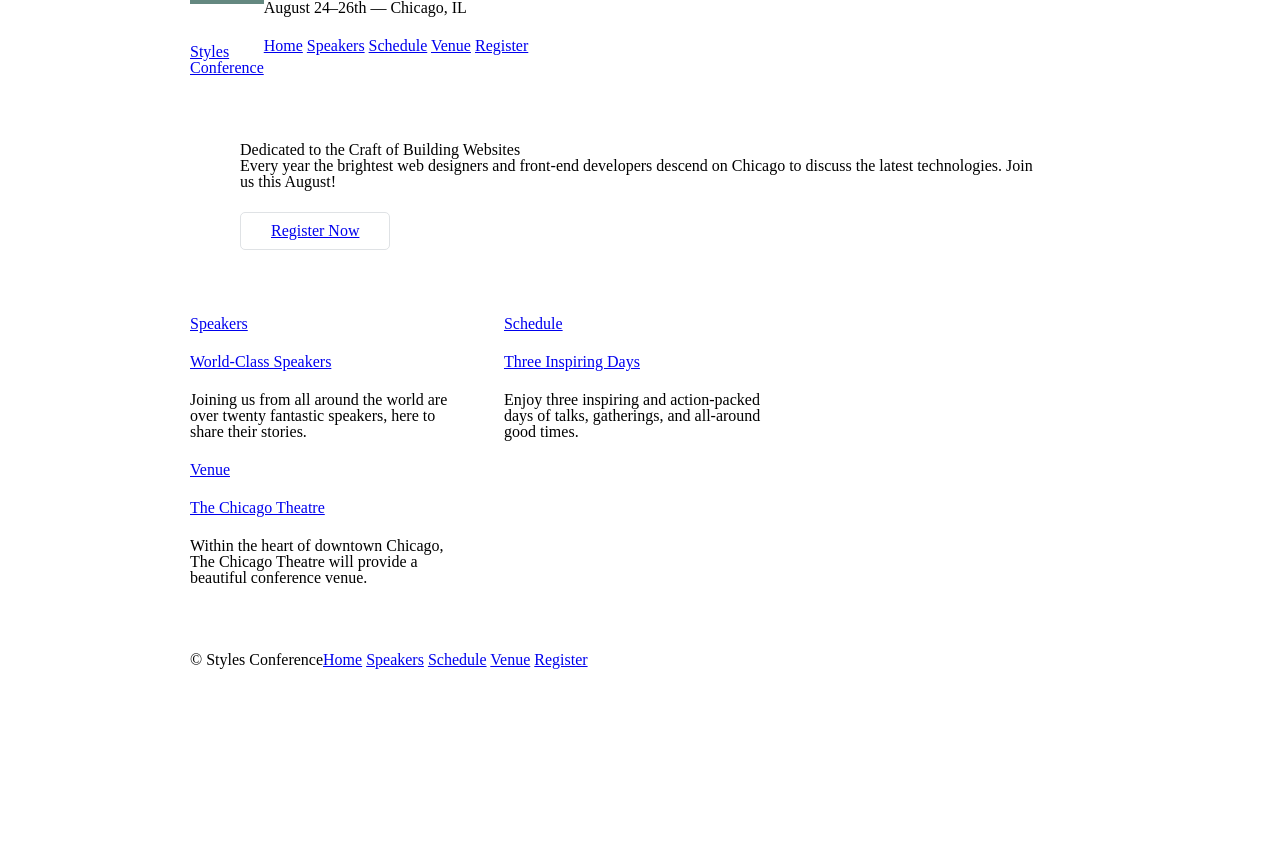
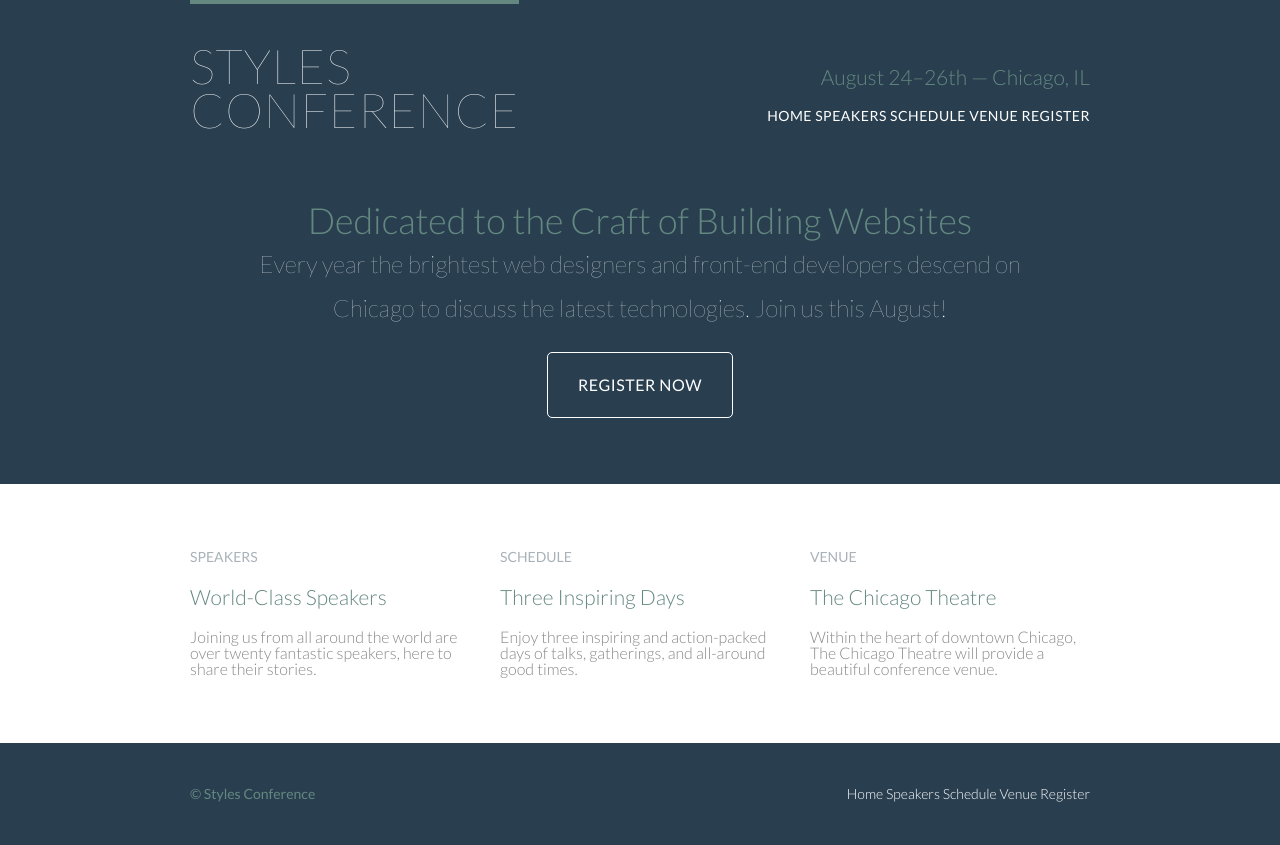
Before and after one commit to TornikeJ/bitcamp-html-css, a plain HTML site: page index.html in a window 1280 px wide. Before the commit the page ends 800 px from the top, so only its background shows below. Drawn offline with Linux system fonts and the light colour scheme.

Commit message:
feat(sixth-lesson): finish lesson

```diff
--- a/assets/stylesheets/main.css
+++ b/assets/stylesheets/main.css
@@ -105,6 +105,10 @@ section {
   display: block;
 }
 body {
+  background: #293f50;
+  color: #888;
+  font: 300 16px/22px "Lato", "Open Sans", "Helvetica Neue", Helvetica, Arial,
+    sans-serif;
   line-height: 1;
 }
 ol,
@@ -146,12 +150,11 @@ table {
 }
 
 .col-1-3 {
-  width: 33.33%;
+  width: 33%;
 }
 .col-2-3 {
   width: 66.66%;
 }
-
 
 .col-1-3,
 .col-2-3 {
@@ -160,7 +163,6 @@ table {
   margin: 0;
 }
 
-
 .grid,
 .col-1-3,
 .col-2-3 {
@@ -168,26 +170,75 @@ table {
   padding-right: 15px;
 }
 
+.row {
+  background: #fff;
+  min-width: 960px;
+  padding: 66px 0 44px 0;
+}
 
+.row,
+.row-alt {
+  min-width: 960px;
+}
+.row {
+  background: #fff;
+  padding: 66px 0 44px 0;
+}
+.row-alt {
+  background: #cbe2c1;
+  background: -webkit-linear-gradient(to right, #a1d3b0, #f6f1d3);
+  background: -moz-linear-gradient(to right, #a1d3b0, #f6f1d3);
+  background: linear-gradient(to right, #a1d3b0, #f6f1d3);
+  padding: 44px 0 22px 0;
+}
+
+.lead {
+  text-align: center;
+}
+.lead p {
+  font-size: 21px;
+  line-height: 33px;
+}
 
 .btn {
   border-radius: 5px;
+  color: #fff;
+  cursor: pointer;
   display: inline-block;
+  font-weight: 400;
+  letter-spacing: 0.5px;
   margin: 0;
+  text-transform: uppercase;
 }
 
 .btn-alt {
-  border: 1px solid #dfe2e5;
+  border: 1px solid #fff;
   padding: 10px 30px;
 }
 
-.hero {
-  padding: 22px 80px 66px;
+.btn-alt:hover {
+  background: #fff;
+  color: #648880;
 }
 
-section {
-  margin: 0 1.5%;
-  width: 30%;
+.hero {
+  color: #fff;
+  line-height: 44px;
+  padding: 22px 80px 66px 80px;
+  text-align: center;
+}
+
+.hero h2 {
+  font-size: 36px;
+}
+
+.hero p {
+  font-size: 24px;
+  font-weight: 100;
+}
+
+.teaser a:hover h3 {
+  color: #a9b2b9;
 }
 
 footer {
@@ -207,22 +258,101 @@ footer {
   *zoom: 1;
 }
 
-
 .logo {
   border-top: 4px solid #648880;
+  float: left;
+  font-size: 48px;
+  font-weight: 100;
+  letter-spacing: 0.5px;
+  line-height: 44px;
   padding: 40px 0 22px 0;
-  float: left;
+  text-transform: uppercase;
+}
+
+.primary-header a,
+.primary-footer a {
+  color: #fff;
+}
+.primary-header a:hover,
+.primary-footer a:hover {
+  color: #648880;
+}
+
+.primary-footer {
+  color: #648880;
+  font-size: 14px;
+  padding-bottom: 44px;
+  padding-top: 44px;
 }
 
 .primary-footer small {
   float: left;
-}
-.primary-footer {
-  padding-bottom: 44px;
-  padding-top: 44px;
+  font-weight: 400;
 }
 
+h1,
+h2,
+h3,
+h4 {
+  color: #648880;
+}
 
+.tagline {
+  margin: 66px 0 22px 0;
+  text-align: right;
+}
+
+.nav {
+  text-align: right;
+}
+
+.primary-nav {
+  font-size: 14px;
+  font-weight: 400;
+  letter-spacing: 0.5px;
+  text-transform: uppercase;
+}
+
+h1 {
+  font-size: 36px;
+  line-height: 44px;
+}
+h2 {
+  font-size: 24px;
+  line-height: 44px;
+}
+h3 {
+  font-size: 21px;
+}
+h4 {
+  font-size: 18px;
+}
+
+h5 {
+  color: #a9b2b9;
+  font-size: 14px;
+  font-weight: 400;
+  text-transform: uppercase;
+}
+
+strong {
+  font-weight: 400;
+}
+cite,
+em {
+  font-style: italic;
+}
+
+a {
+  color: #648880;
+  text-decoration: none;
+}
+a:hover {
+  color: #a9b2b9;
+}
+p a {
+  border-bottom: 1px solid #dfe2e5;
+}
 
 h1,
 h3,
--- a/index.html
+++ b/index.html
@@ -2,20 +2,21 @@
 <html lang="en">
 
 <head>
-    <meta charset="UTF-8">
-    <meta name="viewport" content="width=device-width, initial-scale=1.0">
+    <meta charset="utf-8">
+    <title>Styles Conference</title>
     <link rel="stylesheet" href="assets/stylesheets/main.css">
-    <title>Styles Conference</title>
+    <link rel="stylesheet" href="http://fonts.googleapis.com/css?family=Lato:100,300,400">
 </head>
+
 
 <body>
 
-    <header class="container group">
+    <header class="primary-header container group">
         <h1 class="logo">
             <a href="index.html">Styles <br> Conference</a>
         </h1>
-        <h3>August 24&ndash;26th &mdash; Chicago, IL</h3>
-        <nav>
+        <h3 class="tagline">August 24&ndash;26th &mdash; Chicago, IL</h3>
+        <nav class="nav primary-nav">
             <a href="index.html">Home</a>
             <a href="speakers.html">Speakers</a>
             <a href="schedule.html">Schedule</a>
@@ -31,34 +32,38 @@
         <a class="btn btn-alt" href="register.html">Register Now</a>
     </section>
 
-    <section class="grid">
+    <section class="row">
+        <div class="grid">
 
-        <section class="col-1-3">
+            <section class="teaser col-1-3">
                 <a href="speakers.html">
                     <h5>Speakers</h5>
                     <h3>World-Class Speakers</h3>
                 </a>
-            <p>Joining us from all around the world are over twenty fantastic speakers, here to share their stories.</p>
+                <p>Joining us from all around the world are over twenty fantastic speakers, here to share their stories.
+                </p>
             </section>
-        <section class="col-1-3">
+            <section class="teaser col-1-3">
                 <a href="schedule.html">
                     <h5>Schedule</h5>
                     <h3>Three Inspiring Days</h3>
                 </a>
                 <p>Enjoy three inspiring and action-packed days of talks, gatherings, and all-around good times.</p>
             </section>
-        <section class="col-1-3">
+            <section class="teaser col-1-3">
                 <a href="venue.html">
                     <h5>Venue</h5>
                     <h3>The Chicago Theatre</h3>
                 </a>
-            <p>Within the heart of downtown Chicago, The Chicago Theatre will provide a beautiful conference venue.</p>
+                <p>Within the heart of downtown Chicago, The Chicago Theatre will provide a beautiful conference venue.
+                </p>
             </section>
+        </div>
     </section>
 
     <footer class="primary-footer container group">
         <small>&copy; Styles Conference</small>
-        <nav>
+        <nav class="nav">
             <a href="index.html">Home</a>
             <a href="speakers.html">Speakers</a>
             <a href="schedule.html">Schedule</a>
@@ -66,7 +71,6 @@
             <a href="register.html">Register</a>
         </nav>
     </footer>
-
 </body>
 
 </html>
```
Lines whose indentation alone changed are shown as unchanged.
